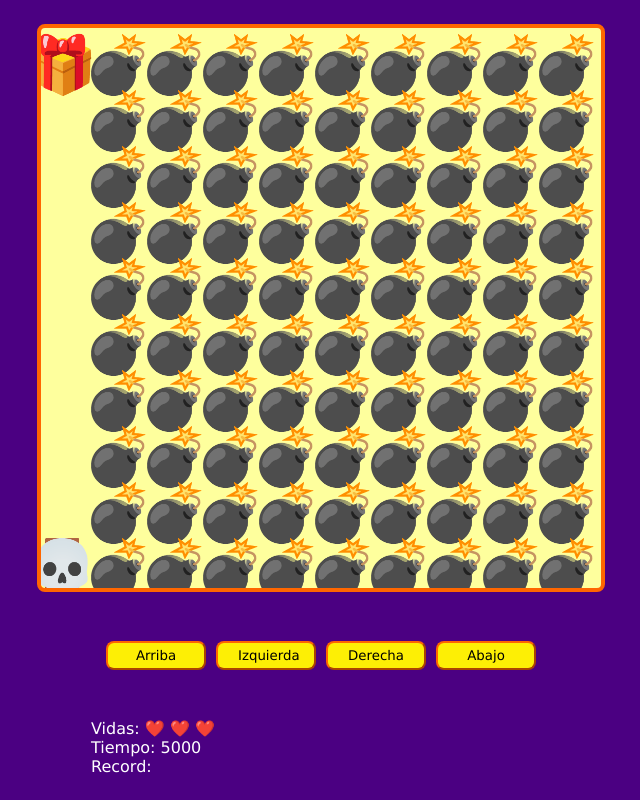
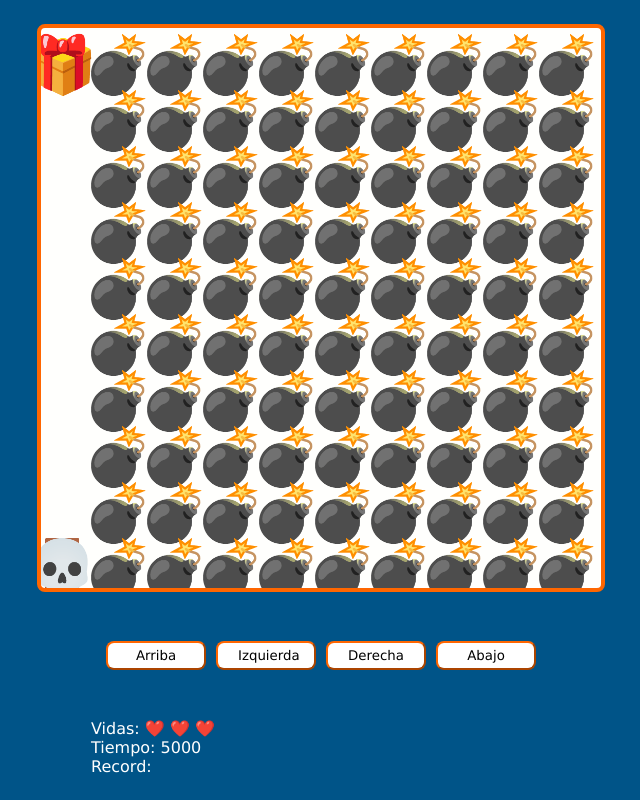
Before and after one commit to tomasfrojas/video-games, a plain HTML site: page index.html in a window 1280 px wide. Shown: the whole page, without its empty margins (319-959 px from the left). Drawn offline with Linux system fonts and the light colour scheme.

Commit message:
Cambio en algunos estilos del css

```diff
--- a/syles.css
+++ b/syles.css
@@ -1,5 +1,5 @@
 body {
-  background-color: indigo;
+  background-color: rgb(0, 84, 136);
   color: #fff;
   font-family: Verdana, Geneva, Tahoma, sans-serif;
   margin: 0;
@@ -18,7 +18,7 @@ body {
 canvas {
   border: 4px solid #ff6600;
   border-radius: 8px;
-  background-color: #feff9d;
+  background-color: #fffffd;
 }
 
 .btns {
@@ -30,7 +30,7 @@ canvas {
 }
 
 button {
-  background-color: #fdef05;
+  background-color: #ffffff;
   border-radius: 8px;
   border-color: #ff6600;
   font-family: inherit;
```
